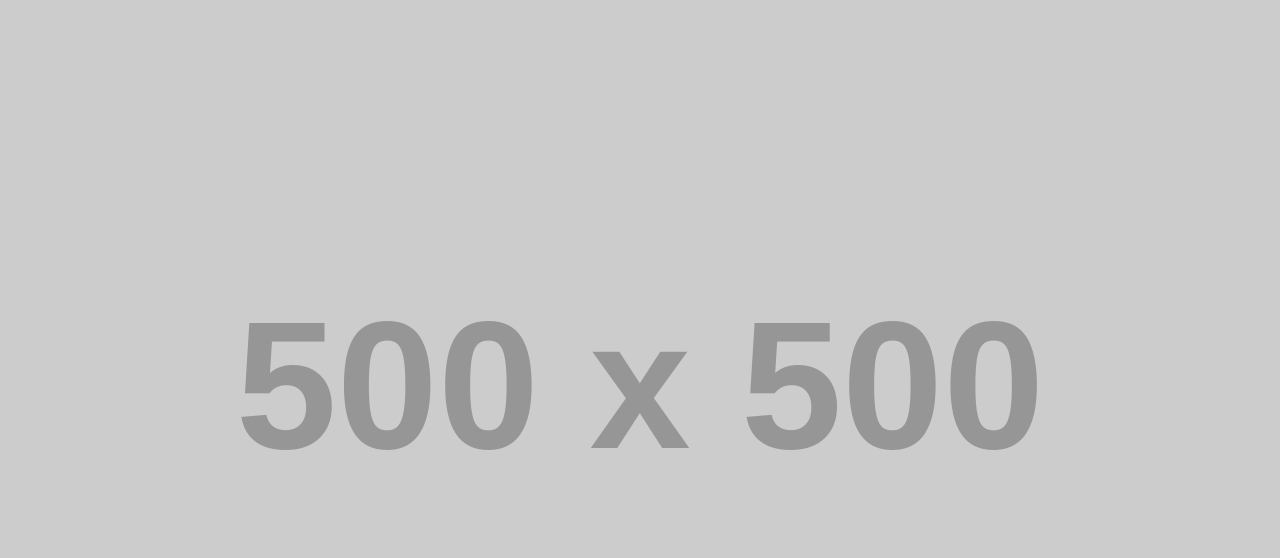
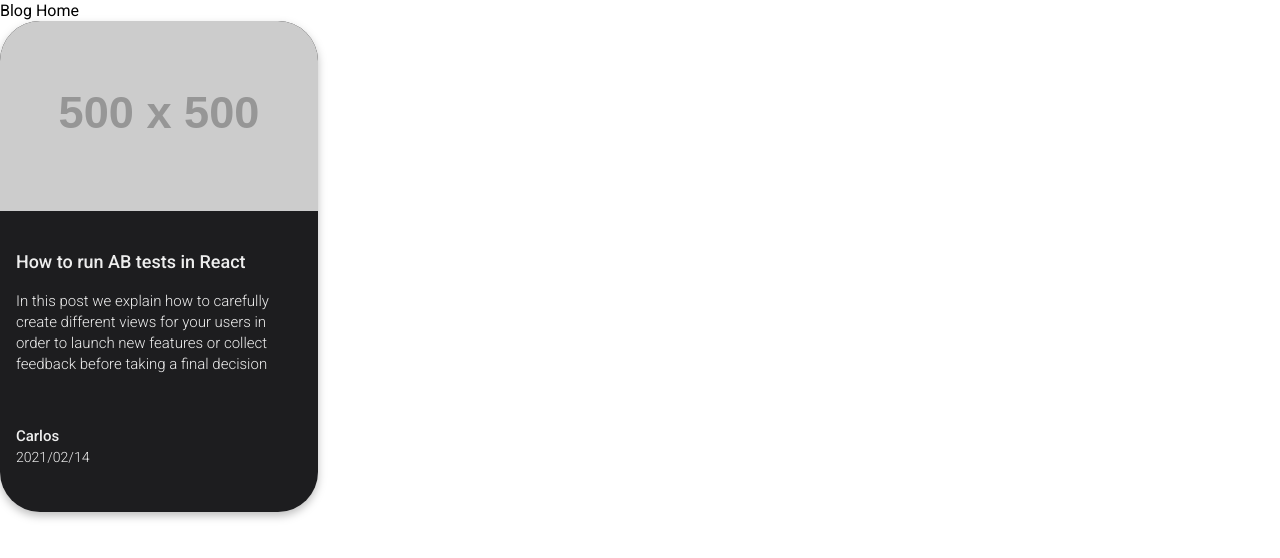
Before and after one commit to CarlosVilasAlvarez/carlosvilasdev-old, a Next.js app: page /blog in a window 1280 px wide. Shown: the top 558 px of the page. Built offline with nearby package versions, Linux system fonts and the light colour scheme.

Commit message:
update blog card styles

```diff
--- a/src/components/shared/BlogPostCard/blogpostcard.module.scss
+++ b/src/components/shared/BlogPostCard/blogpostcard.module.scss
@@ -1,51 +1,62 @@
+@import '../../../styles/utils';
+
 .post_card__link_wrapper {
     text-decoration: none;
     color: inherit;
     display: inline-block;
-}
 
     .post_card {
         display: flex;
         flex-flow: column wrap;
-    background-color: gray;
-    border-radius: 30px;
+
+        color: $color_secondary;
+        background-color: $color_primary;
+        filter: drop-shadow($primary_drop_shadow);
+
         width: 19.86rem;
         height: 30.7rem;
+        border-radius: 40px;
+        // Overflow to prevent child overflowing the border radius
+        overflow: hidden;
 
         .post_image_wrapper {
-        height: 11.9rem;
+            min-height: 38.7%;
             width: 100%;
-        border-top-right-radius: inherit;
-        border-top-left-radius: inherit;
-
-        img {
-            width: 100%;
-            height: 100%;
-            object-fit: cover;
-            border-top-right-radius: inherit;
-            border-top-left-radius: inherit;
-        }
+            position: relative;
         }
 
         .post_card_body {
+            flex: 5;
             width: 90%;
             margin: 0 auto;
-        flex: 5;
 
             h2 {
-            font-size: 1.4rem;
-            padding: 2rem 0 1rem 0;
+                font-size: 1.125rem;
+                font-style: normal;
+                font-weight: 500;
+                padding: 2.48rem 0 1.18rem 0;
             }
 
             .post_description {
-            font-size: 1.1rem;
+                font-size: 0.938rem;
+                font-weight: 300;
             }
         }
 
         .post_footer {
             flex: 2;
-        width: 100%;
-        border-bottom-right-radius: inherit;
-        border-bottom-left-radius: inherit;
+            width: 90%;
+            margin: 0 auto;
+
+            p:first-child {
+                font-size: 0.938rem;
+                font-weight: 500;
+            }
+
+            p:last-child {
+                font-size: 0.88rem;
+                font-weight: 300;
             }
         }
+    }
+}
```
Lines whose indentation alone changed are shown as unchanged.
